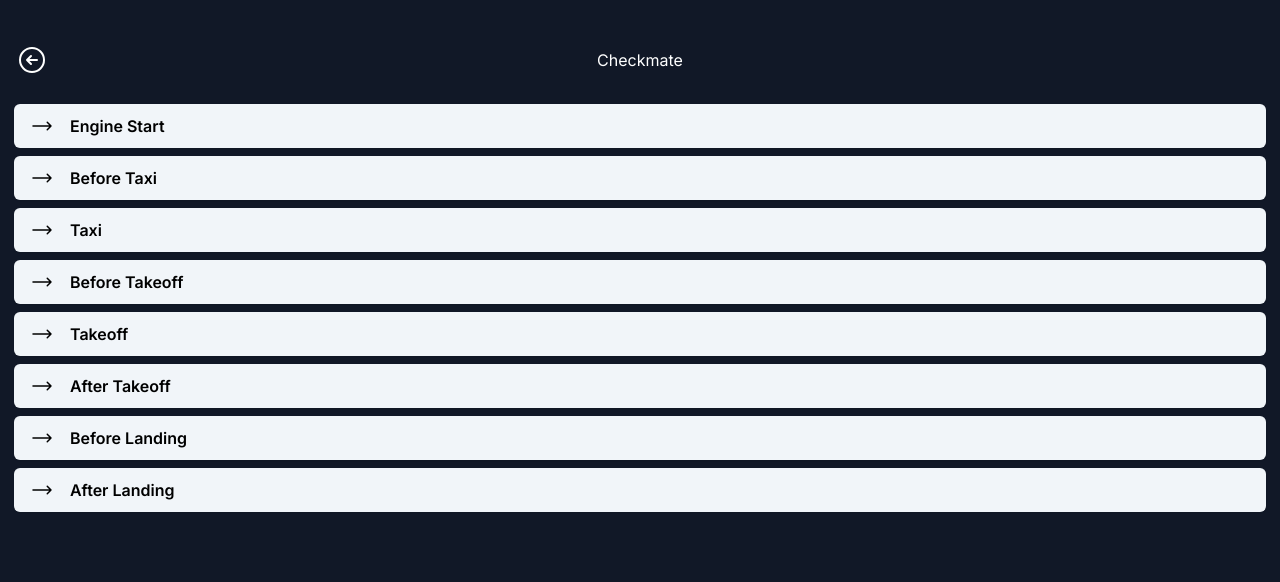
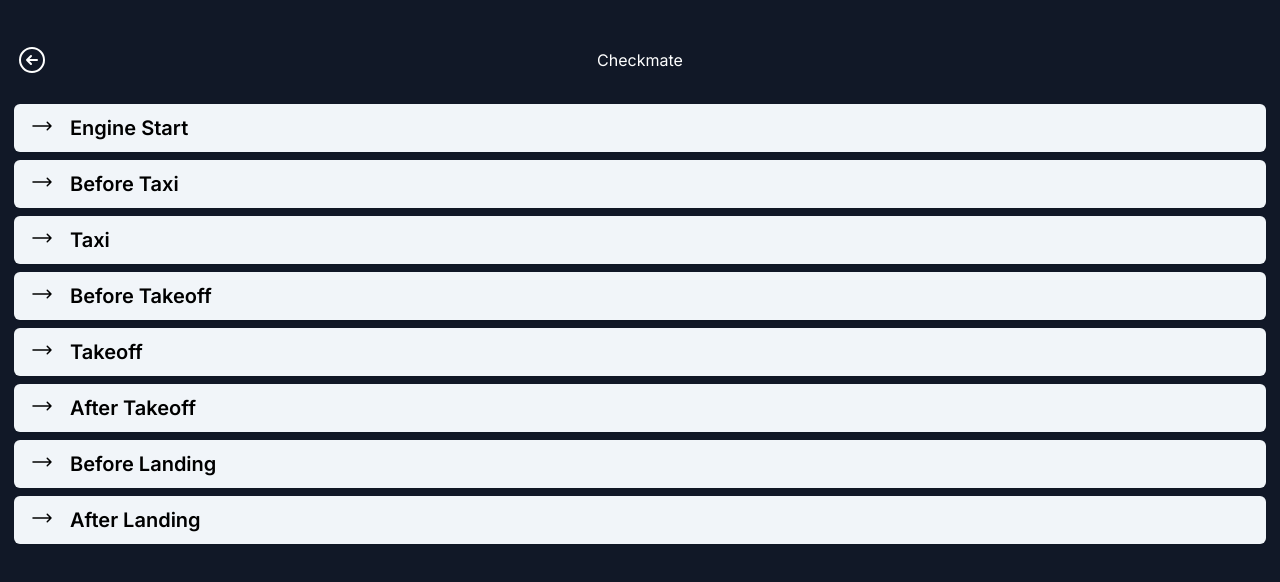
Before and after one commit to nicowenterodt/checkmate, a Next.js app: page /checkgroup in a window 1280 px wide. Shown: the top 582 px of the page. Built offline with nearby package versions, Linux system fonts and the light colour scheme.

Commit message:
increase font size

```diff
--- a/src/components/checkitem.module.tsx
+++ b/src/components/checkitem.module.tsx
@@ -34,8 +34,8 @@ const Checkitem = (props: Props) => {
       </div>
 
       <div className="flex-col">
-        <div className="font-semibold text-black">{key}</div>
-        <p className="text-slate-500 font-mono">{value}</p>
+        <div className="font-semibold text-black text-xl">{key}</div>
+        <p className="text-slate-500 font-mono text-xl">{value}</p>
       </div>
     </div>
   )
--- a/src/pages/checkgroup/index.tsx
+++ b/src/pages/checkgroup/index.tsx
@@ -21,7 +21,7 @@ export default function Home() {
             }
           </div>
           <div className="flex-col">
-            <div className="font-semibold text-black">{checklist.name}</div>
+            <div className="font-semibold text-black text-xl">{checklist.name}</div>
           </div>
         </div>
       </Link>
--- a/src/pages/index.tsx
+++ b/src/pages/index.tsx
@@ -4,7 +4,7 @@ import Link from "next/link";
 const Home: NextPage = () => {
   return <div>
     <Link href="/checkgroup">
-      <div className={`my-1 w-full px-4 py-2.5 bg-slate-100 rounded-xl shadow-sm flex items-start`}>
+      <div className={`my-1 w-full px-4 py-2.5 bg-slate-100 rounded-xl shadow-sm flex items-start text-xl`}>
         Breezer 600
       </div>
     </Link>
```
